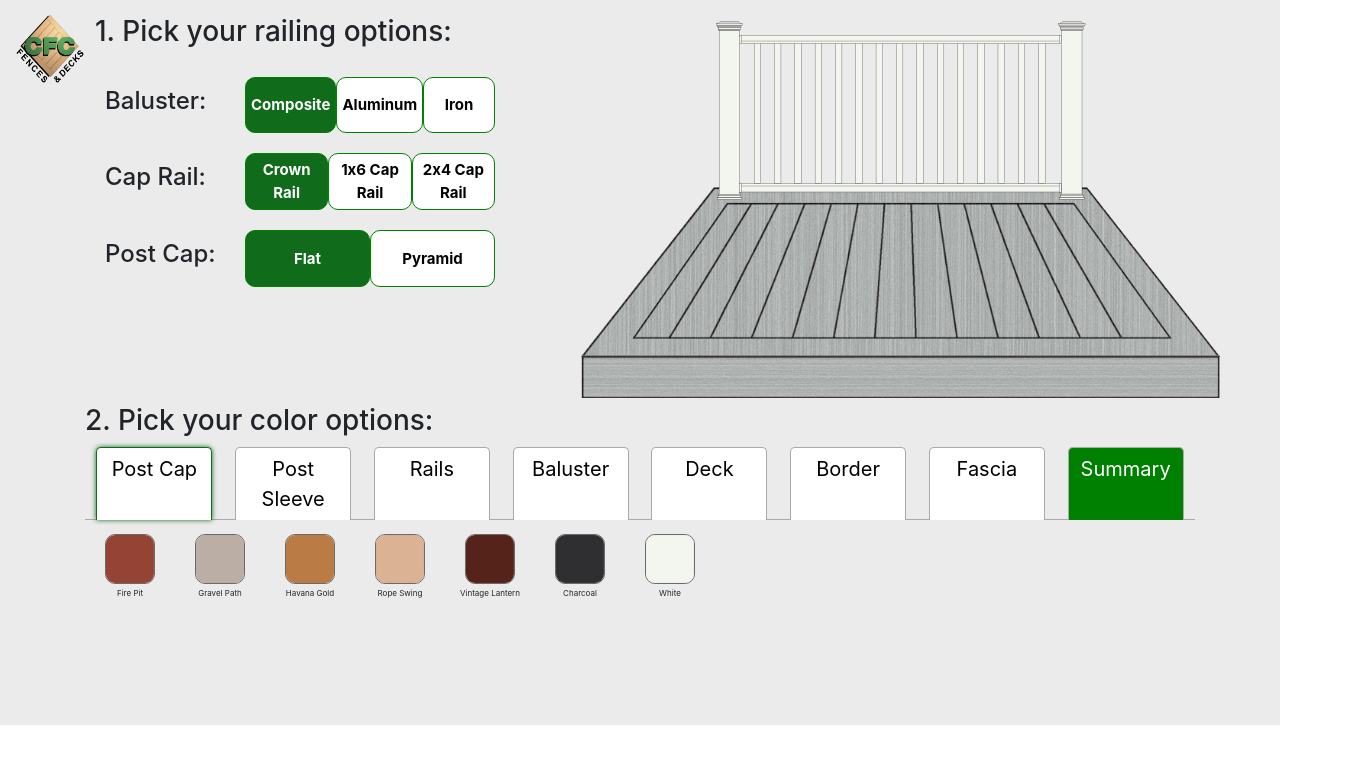
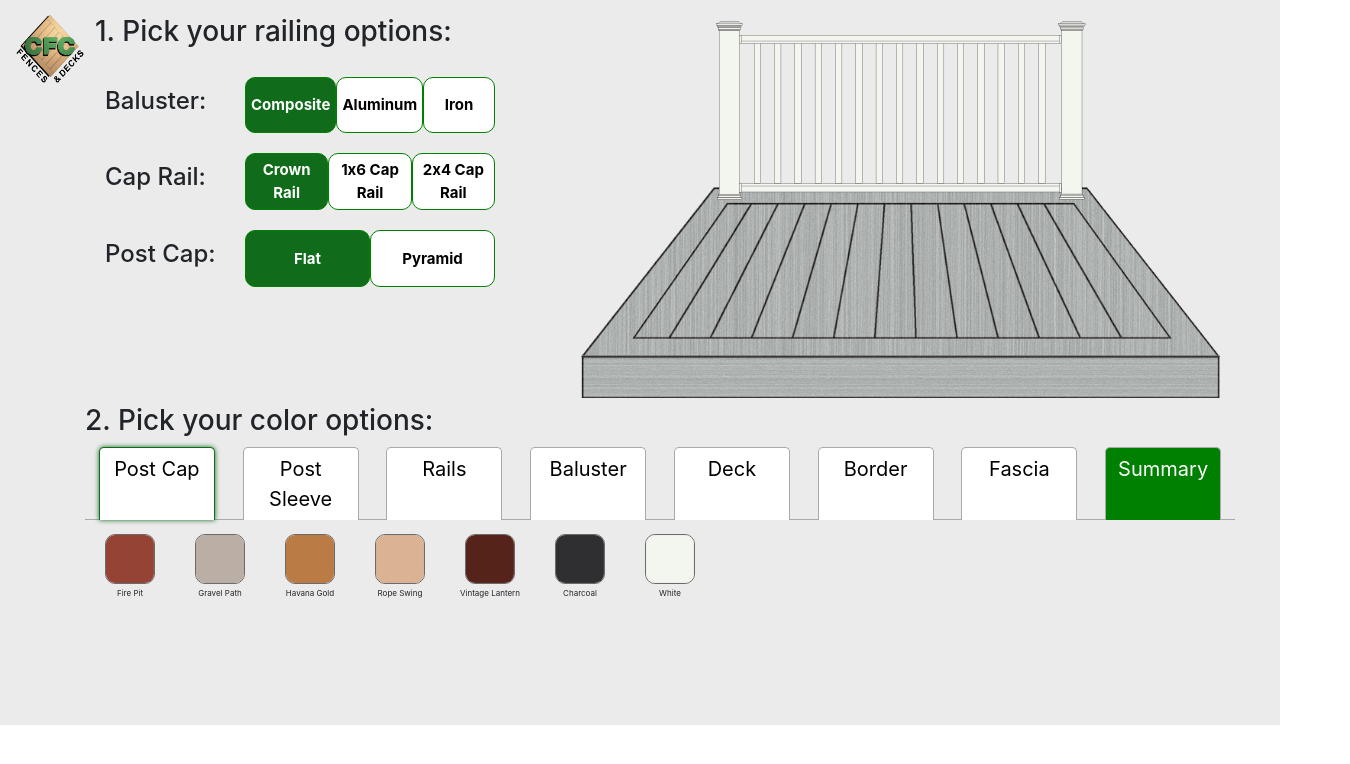
Before and after one commit to christiansallen/fence_and_deck, a React (Create React App) app: page / in a window 1280 px wide. Shown: the top 764 px of the page, 1350 px wide, since content can reach past the window. Built offline with nearby package versions, Linux system fonts and the light colour scheme.

Commit message:
testing background color

```diff
--- a/src/App.css
+++ b/src/App.css
@@ -1,7 +1,6 @@
 .App {
   box-sizing: border-box;
   font-size: 62.5%;
-  max-width: 1400px;
   margin: 0 auto;
   text-align: center;
   z-index: -1000000;
--- a/src/Fence.css
+++ b/src/Fence.css
@@ -10,6 +10,11 @@
 .color:hover {
   transform: scale(1.1);
   cursor: pointer;
+}
+
+.container {
+  max-width: 1400px;
+  margin-left: 70px;
 }
 
 .logo {
```
